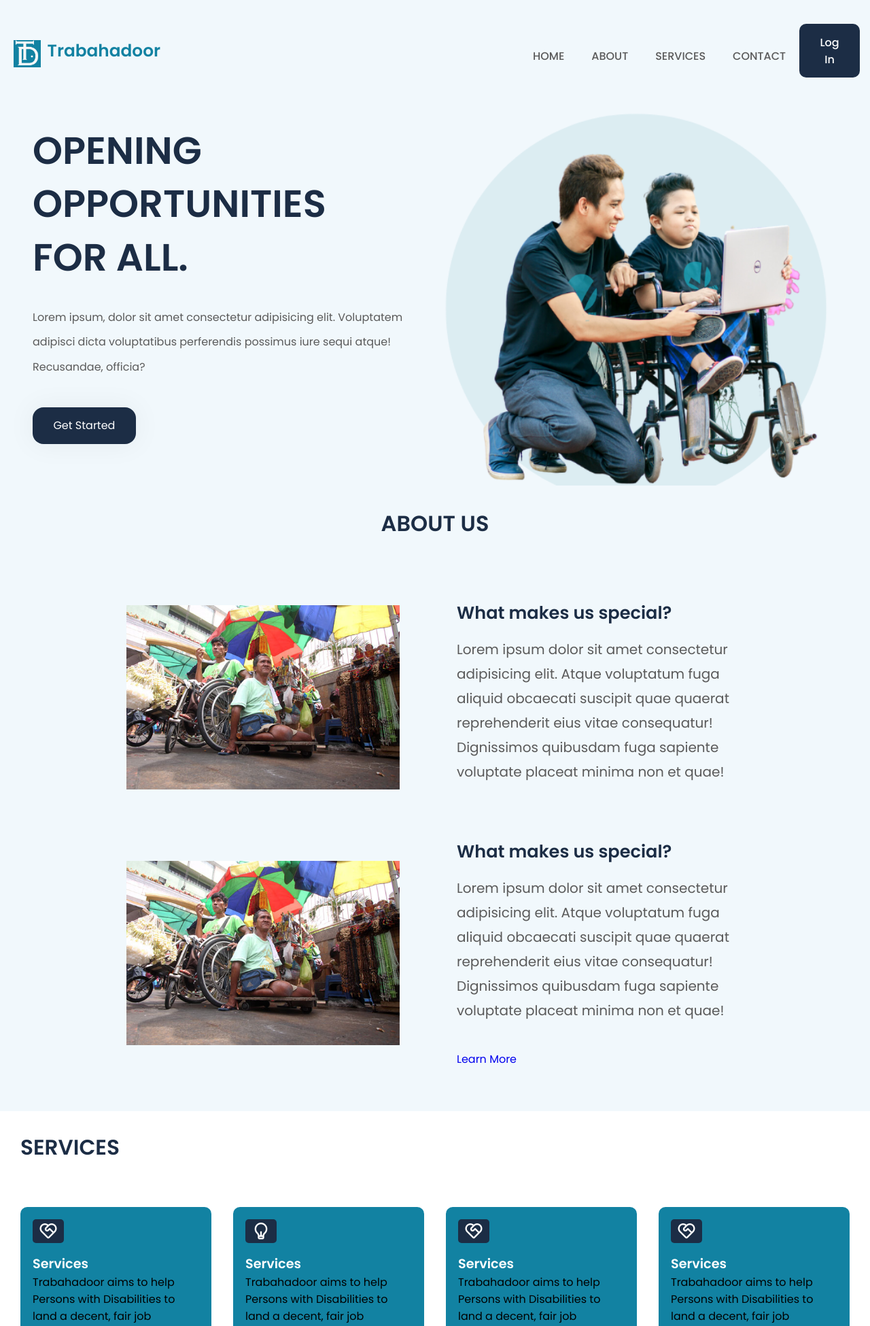
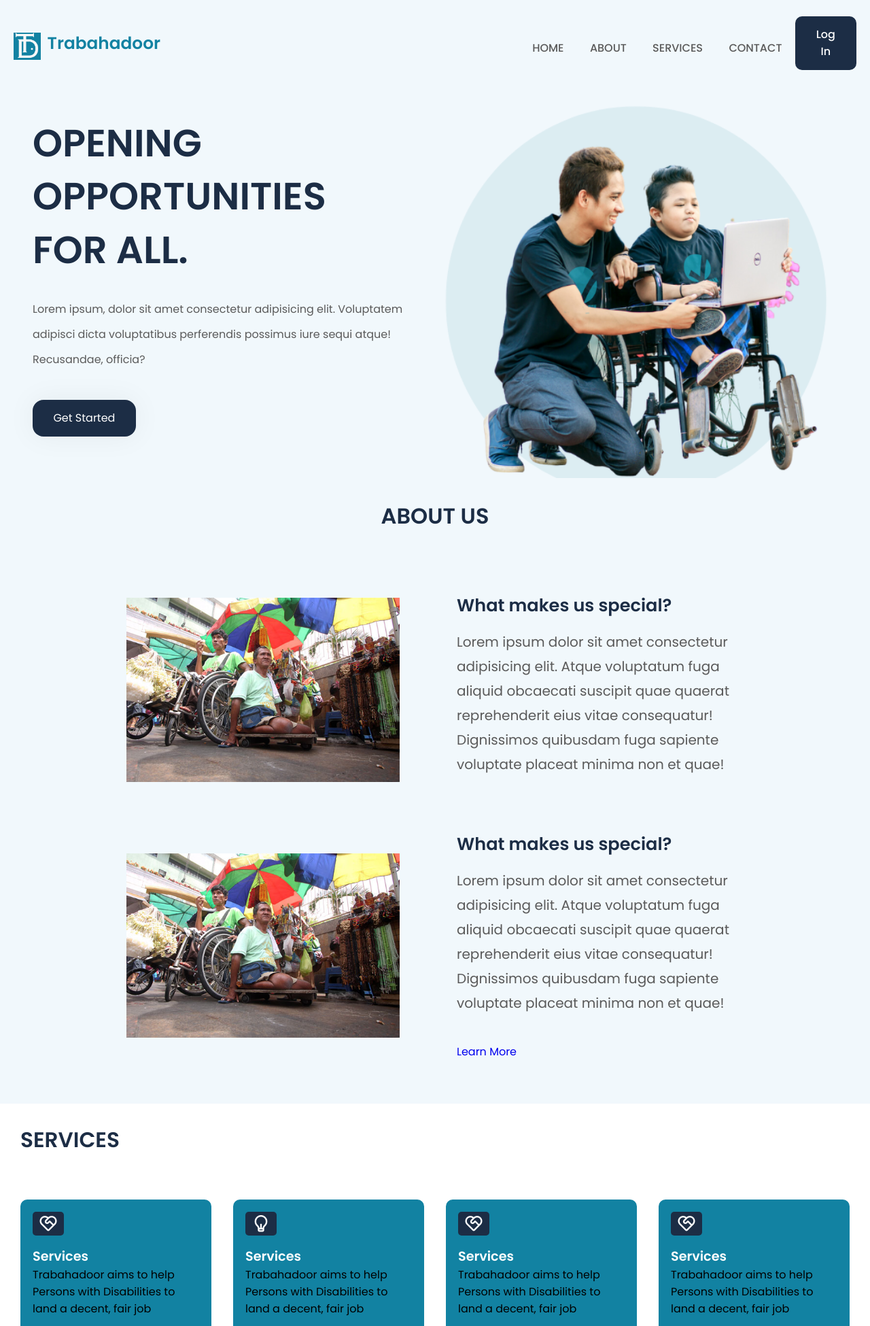
Before and after one commit to carla-dimaandal/TrabahadoorJobPortal, a PHP site: page / in a window 1280 px wide. Shown: the top 1950 px of the page at 68% size. Run offline with PHP 8.4, Linux system fonts and the light colour scheme.

Commit message:
Update style.css

```diff
--- a/style.css
+++ b/style.css
@@ -28,7 +28,7 @@ a{
     text-decoration:none;
 }
 .big-wrapper{
-    padding:1.7rem 0 2rem;
+    padding:1rem 0 2rem;
     width:100%;
     min-height:100vh;
     overflow:hidden;
@@ -82,14 +82,15 @@ header .container{
     width:40%;
     display:flex;
     align-items:center;
+    justify-content:space-between;
 }
 
 .menu li a{
     color:var(--textColor);
     margin:auto;
     display:inline-block;
-    padding: 20px;
-    padding-bottom: 5px;
+    padding: 1.2rem;
+    padding-bottom:0.3rem;
     text-align: center;
     transition: 0.15s ease-in-out;
     position: relative;
@@ -102,7 +103,7 @@ header .container{
     background-color:var(--blueColor);
     width:0;
     height:3px;
-    bottom:-10px;
+    bottom:0px;
     left:0;
     transition: 0.15s ease-in-out;
 
@@ -113,7 +114,7 @@ header .container{
     transition:0.3s;
 }
 .menu li a:hover:after {
-    width: 100%;
+    width: 98%;
 }
 
 .menu .btn{
```
